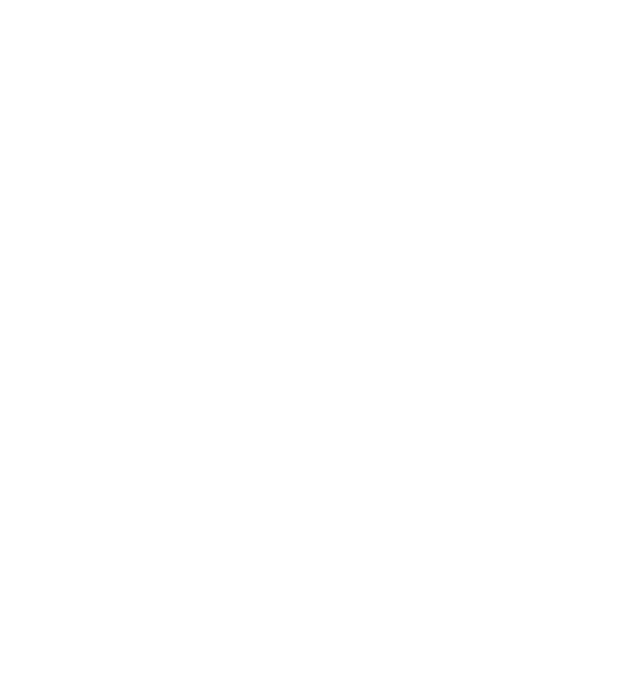
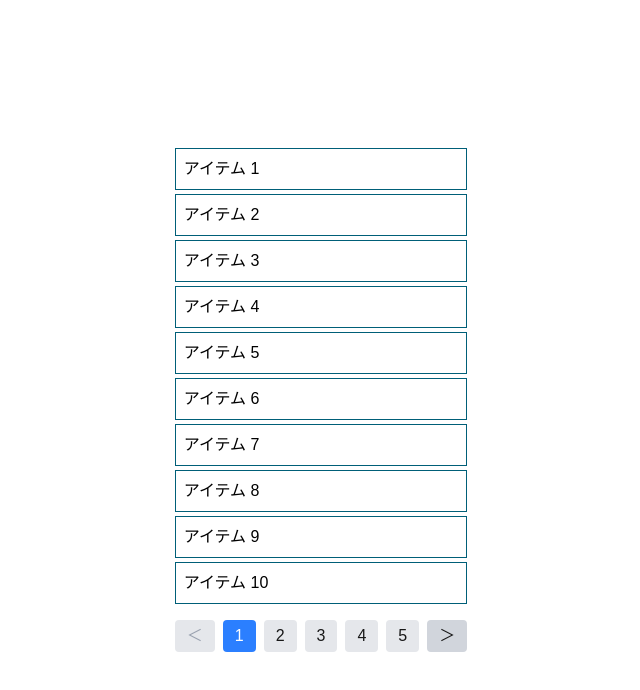
Before and after one commit to domekenshi/my-next-app, a Next.js app: page / in a window 1280 px wide. Shown: the top 690 px of the page, without its empty margins (319-959 px from the left). Built offline with nearby package versions, Linux system fonts and the light colour scheme.

Commit message:
ページネーションの実装

```diff
--- /dev/null
+++ b/src/feat/pagination/Pagination.tsx
@@ -0,0 +1,73 @@
+import React from "react";
+
+type Props = {
+  totalItems: number;
+  itemsPerPage: number;
+  currentPage: number;
+  onPageChange: (page: number) => void;
+};
+const Pagination = ({
+  totalItems,
+  itemsPerPage,
+  currentPage,
+  onPageChange,
+}: Props) => {
+  // 小数点を切り上げして整数にする
+  // 最後のページ分「切り上げ」が必要！
+  const totalPages = Math.ceil(totalItems / itemsPerPage);
+
+  const goToPage = (page: number) => {
+    if (page >= 1 && page <= totalPages) {
+      onPageChange(page);
+    }
+  };
+
+  return (
+    <div className="flex items-center justify-center gap-2 mt-4">
+      {/* ＜前へ */}
+      <button
+        onClick={() => goToPage(currentPage - 1)}
+        disabled={currentPage === 1}
+        className={`px-3 py-1 rounded ${
+          currentPage === 1
+            ? "bg-gray-200 text-gray-400 cursor-not-allowed"
+            : "bg-gray-300 hover:bg-gray-400"
+        }`}
+      >
+        ＜
+      </button>
+
+      {/* ページ番号 */}
+      {Array.from({ length: totalPages }).map((_, index) => {
+        const page = index + 1;
+        return (
+          <button
+            key={page}
+            onClick={() => goToPage(page)}
+            className={`px-3 py-1 rounded ${
+              currentPage === page
+                ? "bg-blue-500 text-white"
+                : "bg-gray-200 hover:bg-gray-300"
+            }`}
+          >
+            {page}
+          </button>
+        );
+      })}
+
+      {/* 次へ＞ */}
+      <button
+        onClick={() => goToPage(currentPage + 1)}
+        disabled={currentPage === totalPages}
+        className={`px-3 py-1 rounded ${
+          currentPage === totalPages
+            ? "bg-gray-200 text-gray-400 cursor-not-allowed"
+            : "bg-gray-300 hover:bg-gray-400"
+        }`}
+      >
+        ＞
+      </button>
+    </div>
+  );
+};
+export default Pagination;
--- /dev/null
+++ b/src/mocks/PaginationTestScreen.tsx
@@ -0,0 +1,44 @@
+"use client";
+import Pagination from "@/feat/pagination/Pagination";
+import { useState } from "react";
+
+const PaginationTestScreen = ({
+  // 長さ５０、表示「アイテムX」の空配列　テスト用のダミーデータ
+  items = Array.from({ length: 50 }, (_, i) => `アイテム ${i + 1}`),
+  perPage = 10,
+}) => {
+  // 1ページに表示するアイテムの数
+  const itemsPerPage = perPage;
+  // 現在のページ番号　初期値は 1ページ目
+  const [currentPage, setCurrentPage] = useState(1);
+  //   現在のページで表示すべき最初のアイテムのインデックス番号を計算
+  const startIndex = (currentPage - 1) * itemsPerPage;
+  // startIndex から、startIndex + 10 までの10件を取り出す
+  const currentItems = items.slice(startIndex, startIndex + itemsPerPage);
+  return (
+    <>
+      <div className="p-4">
+        {/* 表示するリスト */}
+        <ul>
+          {currentItems.map((item, index) => (
+            <li
+              key={index}
+              className="border p-2 mb-1 border-cyan-800 text-black"
+            >
+              {item}
+            </li>
+          ))}
+        </ul>
+
+        <Pagination
+          totalItems={Number(items.length)}
+          itemsPerPage={itemsPerPage}
+          currentPage={currentPage}
+          onPageChange={setCurrentPage}
+        />
+      </div>
+    </>
+  );
+};
+
+export default PaginationTestScreen;
--- a/src/mocks/TestScreen.tsx
+++ b/src/mocks/TestScreen.tsx
@@ -1,5 +1,11 @@
+import PaginationTestScreen from "./PaginationTestScreen";
+
 const TestScreen = () => {
-  return <></>;
+  return (
+    <>
+      <PaginationTestScreen />
+    </>
+  );
 };
 
 export default TestScreen;
```
